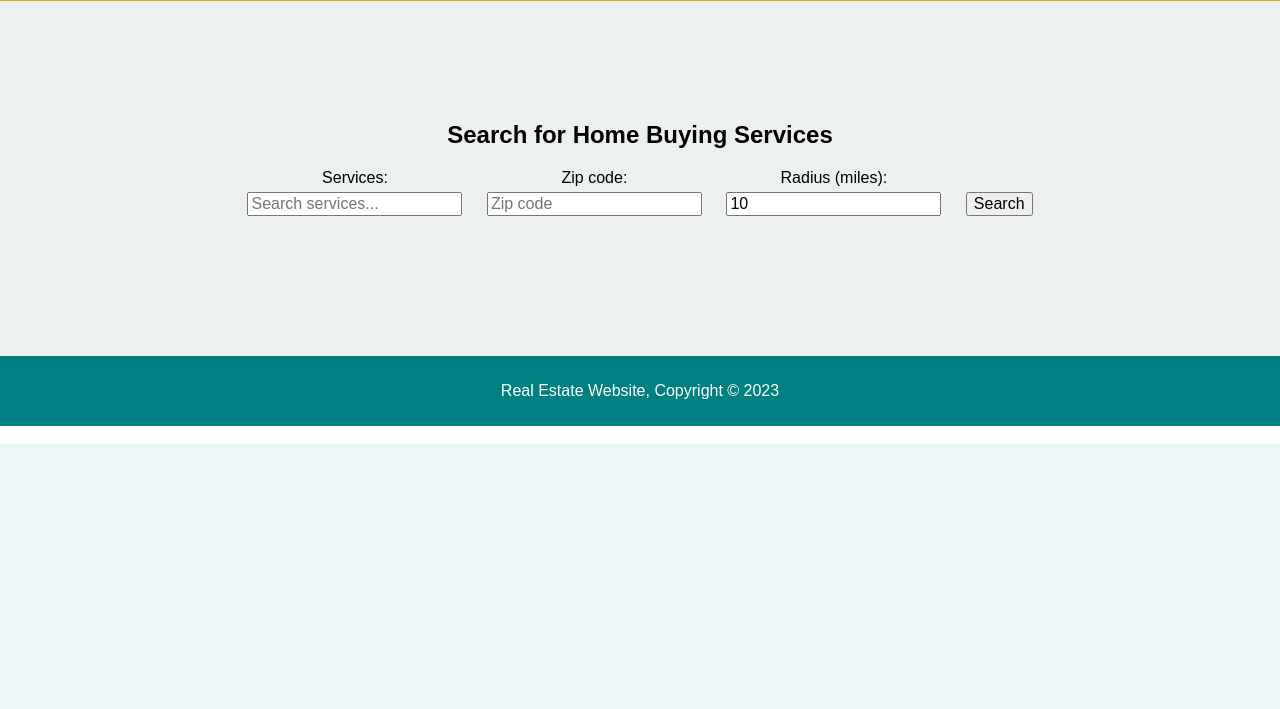
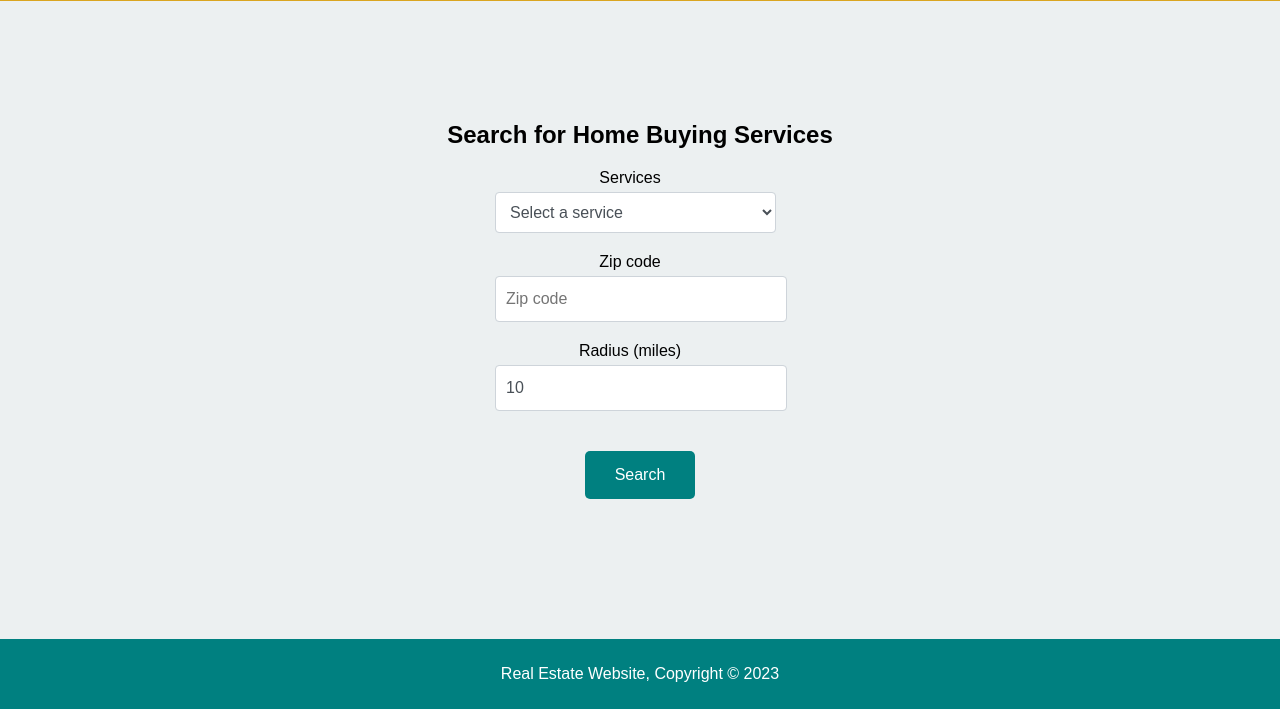
Before and after one commit to jpferner/ownmyhome, a Flask app: page /services in a window 1280 px wide. Shown: the part 356-1065 px from the top of the page. Before the commit the page ends 800 px from the top, so only its background shows below. Run offline with Flask 3, Linux system fonts and the light colour scheme; some libraries are stand-ins or nearby versions.

Commit message:
formating changes

```diff
--- a/app/static/styles/search.css
+++ b/app/static/styles/search.css
@@ -94,6 +94,12 @@
   display: inline-block;
   margin-right: 20px;
   margin-bottom: 20px;
+  width: 25%;
+  text-align: center;
+}
+
+.form-group:last-child {
+  margin-right: 0;
 }
 
 .form-group label {
@@ -101,8 +107,62 @@
   margin-bottom: 5px;
 }
 
-@media (max-width: 768px) {
-  #search-results li {
-    width: 100%;
-  }
+.form-group input {
+  display: block;
+  width: 100%;
+  align-content: center;
+  padding: 10px;
+  font-size: 16px;
+  line-height: 1.5;
+  color: #495057;
+  background-color: #fff;
+  background-clip: padding-box;
+  border: 1px solid #ced4da;
+  border-radius: .25rem;
+  transition: border-color .15s ease-in-out, box-shadow .15s ease-in-out;
 }
+
+.form-group select {
+  display: block;
+  width: 104%;
+  padding: 10px;
+  font-size: 16px;
+  line-height: 1.5;
+  color: #495057;
+  background-color: #fff;
+  background-clip: padding-box;
+  border: 1px solid #ced4da;
+  border-radius: .25rem;
+  transition: border-color .15s ease-in-out, box-shadow .15s ease-in-out;
+}
+
+.form-group input:focus,
+.form-group select:focus {
+  border-color: teal;
+  outline: 0;
+  box-shadow: 0 0 0 .2rem rgba(0, 128, 128, 0.25);
+}
+
+#search-form button[type="submit"] {
+  display: block;
+  margin: 20px auto;
+  padding: 15px 30px;
+  font-size: 16px;
+  background-color: teal;
+  color: white;
+  border: none;
+  border-radius: 5px;
+  cursor: pointer;
+
+}
+
+#search-form {
+  display: flex;
+  flex-direction: column;
+  justify-content: center;
+  align-items: center;
+}
+
+#search-form button[type="submit"]:hover {
+  background-color: #0069d9;
+}
--- a/app/templates/services.html
+++ b/app/templates/services.html
@@ -8,23 +8,37 @@
 </section>
 
 <aside>
-    <div id="combined-map"></div>
     <h2>Search for Home Buying Services</h2>
     <form id="search-form">
         <div class="form-group">
-            <label for="search-input">Services:</label>
-            <input type="text" id="search-input" placeholder="Search services...">
+            <label for="search-input">Services</label>
+            <select id="search-input">
+                <option value="">Select a service</option>
+                <option value="Contractor">Contractor</option>
+                <option value="Credit Repair">Credit Repair</option>
+                <option value="Electrician">Electrician</option>
+                <option value="Flooring">Flooring</option>
+                <option value="Home Inspector">Home Inspector</option>
+                <option value="Insurance Broker">Insurance Broker</option>
+                <option value="Land Surveyor">Land Surveyor</option>
+                <option value="Landscaper">Landscaper</option>
+                <option value="Mortgage Broker">Mortgage Broker</option>
+                <option value="Painter">Painter</option>
+                <option value="Plumber">Plumber</option>
+                <option value="Realtor">Realtor</option>
+            </select>
         </div>
         <div class="form-group">
-            <label for="zip-input">Zip code:</label>
+            <label for="zip-input">Zip code</label>
             <input type="text" id="zip-input" placeholder="Zip code">
         </div>
         <div class="form-group">
-            <label for="radius-input">Radius (miles):</label>
+            <label for="radius-input">Radius (miles)</label>
             <input type="number" id="radius-input" placeholder="Radius (miles)" value="10">
         </div>
         <button type="submit">Search</button>
     </form>
+    <div id="combined-map"></div>
     <div id="search-results" data-default-image="{{ url_for('static', filename='images/noimage.jpg') }}"></div>
 </aside>
 
```
